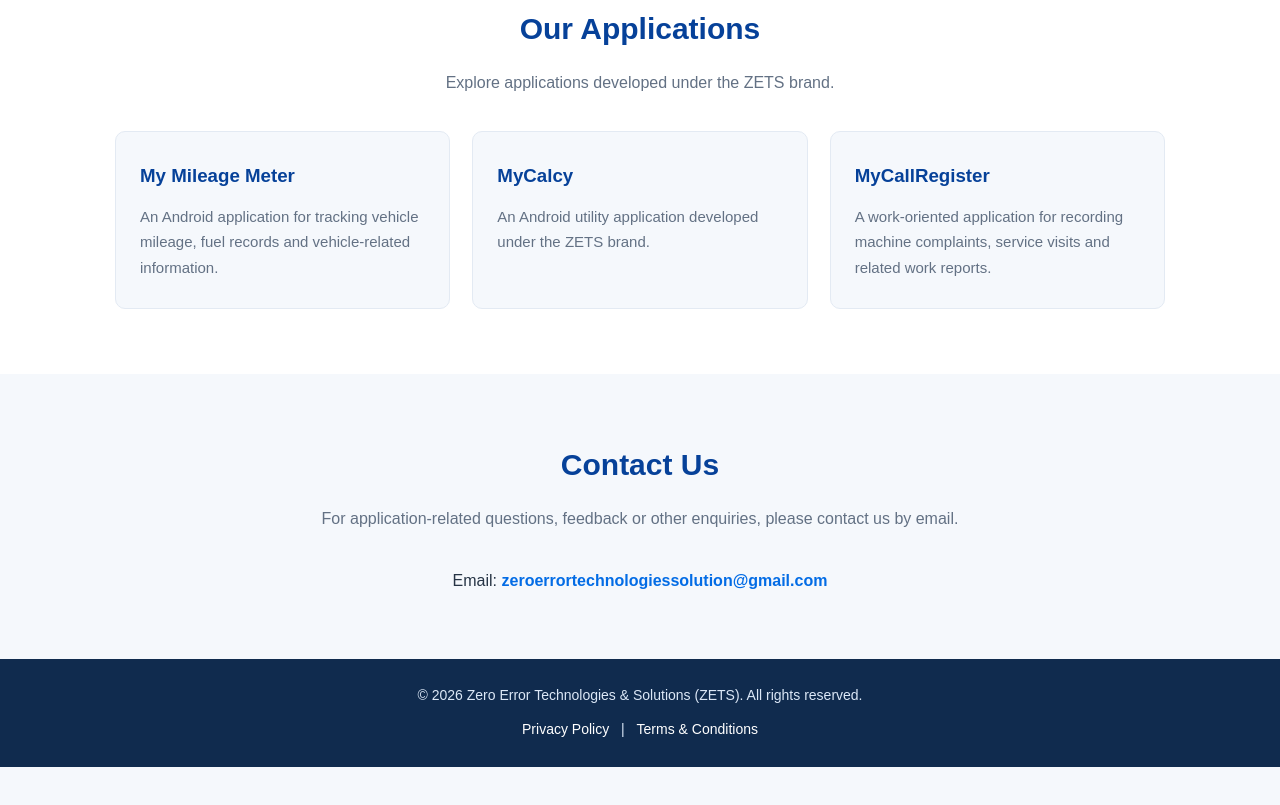
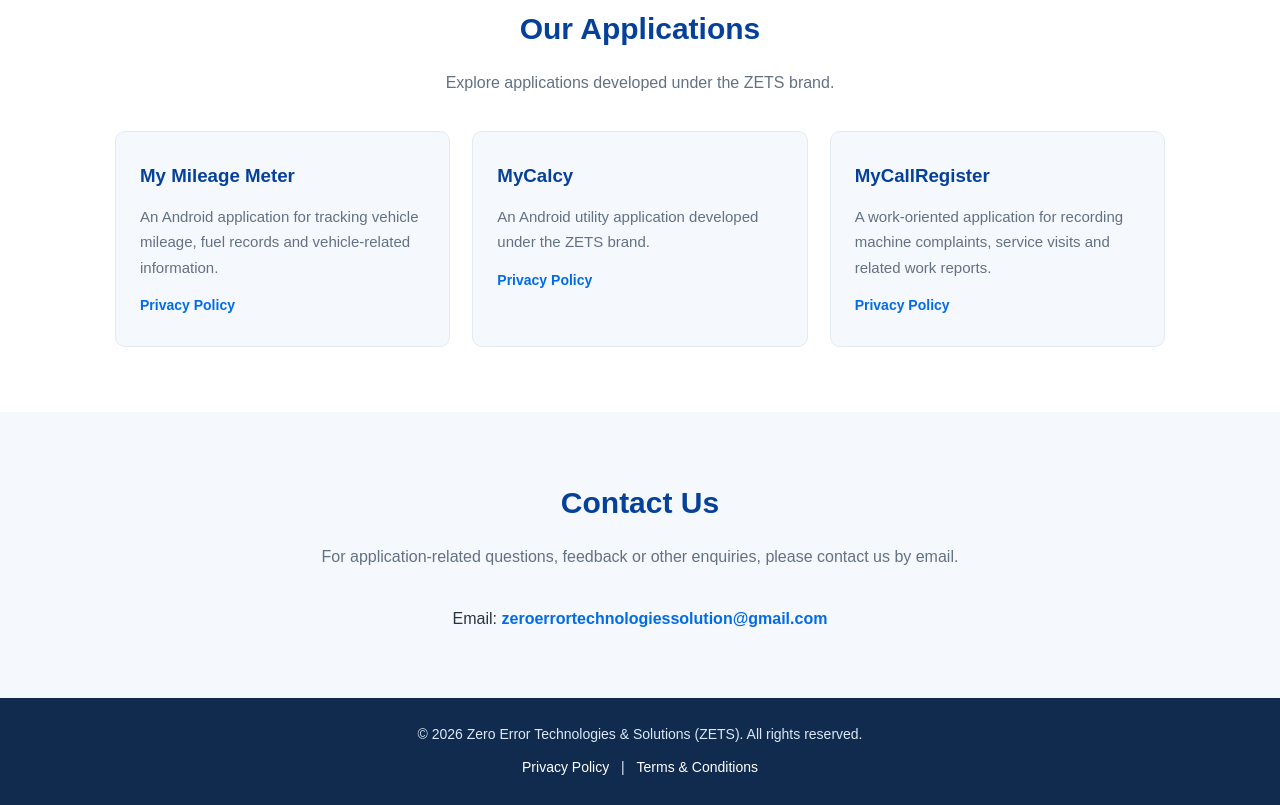
Before and after one commit to zetecsol/zetecsol.github.io, a plain HTML site: page index.html in a window 1280 px wide. Shown: the part 861-1666 px from the top of the page. Before the commit the page ends 1628 px from the top, so only its background shows below. Drawn offline with Linux system fonts and the light colour scheme.

Commit message:
Add privacy policy links and style updates
Added privacy policy links for multiple applications and improved styling for the policy link.

```diff
--- a/index.html
+++ b/index.html
@@ -137,6 +137,19 @@
             font-size: 15px;
         }
 
+        .app-policy-link {
+            display: inline-block;
+            margin-top: 14px;
+            color: #036ce5;
+            font-size: 14px;
+            font-weight: bold;
+            text-decoration: none;
+        }
+
+        .app-policy-link:hover {
+            text-decoration: underline;
+        }
+
         .contact {
             text-align: center;
         }
@@ -247,6 +260,13 @@
                     mileage, fuel records and vehicle-related
                     information.
                 </p>
+
+                <a class="app-policy-link"
+                   href="https://zetecsol.github.io/my-mileage-meter-privacy/"
+                   target="_blank"
+                   rel="noopener noreferrer">
+                    Privacy Policy
+                </a>
             </div>
 
             <div class="app-card">
@@ -255,6 +275,13 @@
                     An Android utility application developed
                     under the ZETS brand.
                 </p>
+
+                <a class="app-policy-link"
+                   href="https://docs.google.com/document/d/1XC3VQTMV5WLBR_d_z9GxGGPl6vBNuoYDNV_LG48VGSA/edit?usp=sharing"
+                   target="_blank"
+                   rel="noopener noreferrer">
+                    Privacy Policy
+                </a>
             </div>
 
             <div class="app-card">
@@ -264,6 +291,13 @@
                     machine complaints, service visits and
                     related work reports.
                 </p>
+
+                <a class="app-policy-link"
+                   href="https://docs.google.com/document/d/1-pkWbrlmX6589evJv08RfaZ-3jSVgX0YIT1JyIN_S3k/edit?usp=sharing"
+                   target="_blank"
+                   rel="noopener noreferrer">
+                    Privacy Policy
+                </a>
             </div>
 
         </div>
```
Lines whose indentation alone changed are shown as unchanged.
